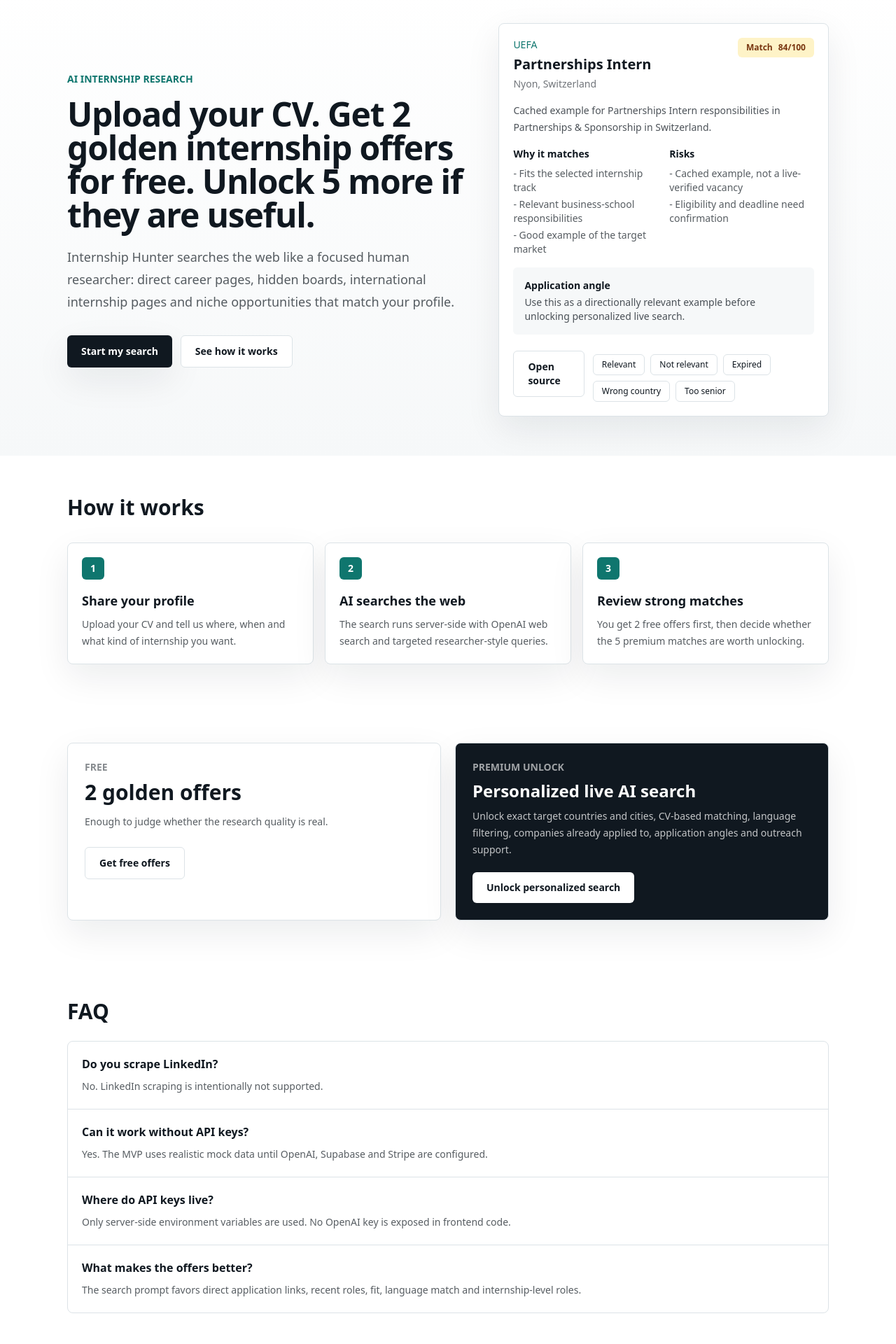
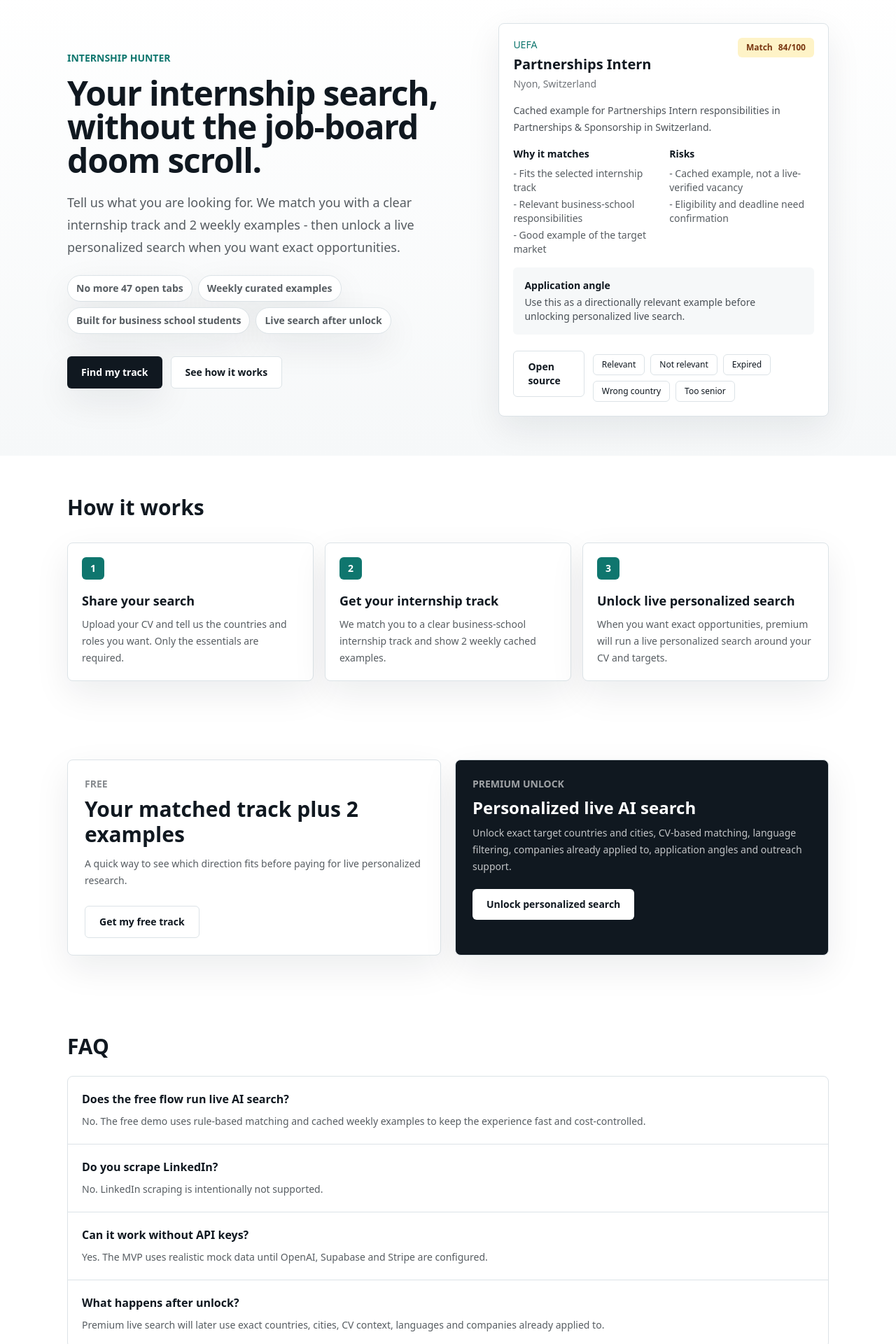
Before and after one commit to paulcuillerot-star/internshiphunter, a Next.js app: page / in a window 1280 px wide. Shown: the part 80-2000 px from the top of the page at 70% size. Built offline with nearby package versions, Linux system fonts and the light colour scheme.

Commit message:
Refresh landing page demo copy

```diff
--- a/app/page.tsx
+++ b/app/page.tsx
@@ -3,14 +3,97 @@ import { OfferCard } from "@/components/OfferCard";
 import { PricingCTA } from "@/components/PricingCTA";
 import { mockOffers } from "@/lib/mockData";
 
+const heroChips = [
+  "No more 47 open tabs",
+  "Weekly curated examples",
+  "Built for business school students",
+  "Live search after unlock"
+];
+
+const steps = [
+  ["1", "Share your search", "Upload your CV and tell us the countries and roles you want. Only the essentials are required."],
+  ["2", "Get your internship track", "We match you to a clear business-school internship track and show 2 weekly cached examples."],
+  ["3", "Unlock live personalized search", "When you want exact opportunities, premium will run a live personalized search around your CV and targets."]
+];
+
+const faqs = [
+  ["Does the free flow run live AI search?", "No. The free demo uses rule-based matching and cached weekly examples to keep the experience fast and cost-controlled."],
+  ["Do you scrape LinkedIn?", "No. LinkedIn scraping is intentionally not supported."],
+  ["Can it work without API keys?", "Yes. The MVP uses realistic mock data until OpenAI, Supabase and Stripe are configured."],
+  ["What happens after unlock?", "Premium live search will later use exact countries, cities, CV context, languages and companies already applied to."]
+];
+
 export default function HomePage() {
   return (
     <>
-      <section className="bg-gradient-to-b from-white to-mist"><div className="section grid gap-10 lg:grid-cols-[1.1fr_0.9fr] lg:items-center"><div><p className="text-sm font-semibold uppercase text-signal">AI internship research</p><h1 className="mt-4 max-w-3xl text-4xl font-bold tracking-tight text-ink sm:text-5xl">Upload your CV. Get 2 golden internship offers for free. Unlock 5 more if they are useful.</h1><p className="mt-5 max-w-2xl text-lg leading-8 text-ink/70">Internship Hunter searches the web like a focused human researcher: direct career pages, hidden boards, international internship pages and niche opportunities that match your profile.</p><div className="mt-8 flex flex-col gap-3 sm:flex-row"><Link href="/apply" className="button-primary">Start my search</Link><a href="#how" className="button-secondary">See how it works</a></div></div><OfferCard offer={mockOffers[0]} reportId="report_demo" /></div></section>
-      <section id="how" className="section"><h2 className="text-3xl font-bold text-ink">How it works</h2><div className="mt-8 grid gap-4 md:grid-cols-3">{[["1", "Share your profile", "Upload your CV and tell us where, when and what kind of internship you want."], ["2", "AI searches the web", "The search runs server-side with OpenAI web search and targeted researcher-style queries."], ["3", "Review strong matches", "You get 2 free offers first, then decide whether the 5 premium matches are worth unlocking."]].map(([step, title, body]) => <div key={step} className="rounded-lg border border-line bg-white p-5 shadow-soft"><span className="inline-flex h-8 w-8 items-center justify-center rounded-md bg-signal text-sm font-bold text-white">{step}</span><h3 className="mt-4 text-lg font-bold text-ink">{title}</h3><p className="mt-2 text-sm leading-6 text-ink/70">{body}</p></div>)}</div></section>
-      <section className="section grid gap-5 md:grid-cols-2"><div className="rounded-lg border border-line bg-white p-6 shadow-soft"><p className="text-sm font-semibold uppercase text-ink/50">Free</p><h2 className="mt-2 text-3xl font-bold text-ink">2 golden offers</h2><p className="mt-3 text-sm leading-6 text-ink/70">Enough to judge whether the research quality is real.</p><Link href="/apply" className="mt-6 button-secondary">Get free offers</Link></div><PricingCTA /></section>
-      <section className="section"><h2 className="text-3xl font-bold text-ink">FAQ</h2><div className="mt-6 divide-y divide-line rounded-lg border border-line bg-white">{[["Do you scrape LinkedIn?", "No. LinkedIn scraping is intentionally not supported."], ["Can it work without API keys?", "Yes. The MVP uses realistic mock data until OpenAI, Supabase and Stripe are configured."], ["Where do API keys live?", "Only server-side environment variables are used. No OpenAI key is exposed in frontend code."], ["What makes the offers better?", "The search prompt favors direct application links, recent roles, fit, language match and internship-level roles."]].map(([question, answer]) => <div key={question} className="p-5"><h3 className="font-semibold text-ink">{question}</h3><p className="mt-2 text-sm leading-6 text-ink/70">{answer}</p></div>)}</div></section>
-      <section className="section pt-4"><div className="rounded-lg bg-mist p-8 text-center"><h2 className="text-3xl font-bold text-ink">Find internships worth applying to.</h2><Link href="/apply" className="mt-6 button-primary">Upload my CV</Link></div></section>
+      <section className="bg-gradient-to-b from-white to-mist">
+        <div className="section grid gap-10 lg:grid-cols-[1.1fr_0.9fr] lg:items-center">
+          <div>
+            <p className="text-sm font-semibold uppercase text-signal">Internship Hunter</p>
+            <h1 className="mt-4 max-w-3xl text-4xl font-bold tracking-tight text-ink sm:text-5xl">
+              Your internship search, without the job-board doom scroll.
+            </h1>
+            <p className="mt-5 max-w-2xl text-lg leading-8 text-ink/70">
+              Tell us what you are looking for. We match you with a clear internship track and 2 weekly examples - then unlock a live personalized search when you want exact opportunities.
+            </p>
+            <div className="mt-6 flex flex-wrap gap-2">
+              {heroChips.map((chip) => (
+                <span key={chip} className="rounded-full border border-line bg-white px-3 py-2 text-sm font-semibold text-ink/70 shadow-soft">
+                  {chip}
+                </span>
+              ))}
+            </div>
+            <div className="mt-8 flex flex-col gap-3 sm:flex-row">
+              <Link href="/apply" className="button-primary">Find my track</Link>
+              <a href="#how" className="button-secondary">See how it works</a>
+            </div>
+          </div>
+          <OfferCard offer={mockOffers[0]} reportId="report_demo" />
+        </div>
+      </section>
+
+      <section id="how" className="section">
+        <h2 className="text-3xl font-bold text-ink">How it works</h2>
+        <div className="mt-8 grid gap-4 md:grid-cols-3">
+          {steps.map(([step, title, body]) => (
+            <div key={step} className="rounded-lg border border-line bg-white p-5 shadow-soft">
+              <span className="inline-flex h-8 w-8 items-center justify-center rounded-md bg-signal text-sm font-bold text-white">{step}</span>
+              <h3 className="mt-4 text-lg font-bold text-ink">{title}</h3>
+              <p className="mt-2 text-sm leading-6 text-ink/70">{body}</p>
+            </div>
+          ))}
+        </div>
+      </section>
+
+      <section className="section grid gap-5 md:grid-cols-2">
+        <div className="rounded-lg border border-line bg-white p-6 shadow-soft">
+          <p className="text-sm font-semibold uppercase text-ink/50">Free</p>
+          <h2 className="mt-2 text-3xl font-bold text-ink">Your matched track plus 2 examples</h2>
+          <p className="mt-3 text-sm leading-6 text-ink/70">A quick way to see which direction fits before paying for live personalized research.</p>
+          <Link href="/apply" className="mt-6 button-secondary">Get my free track</Link>
+        </div>
+        <PricingCTA />
+      </section>
+
+      <section className="section">
+        <h2 className="text-3xl font-bold text-ink">FAQ</h2>
+        <div className="mt-6 divide-y divide-line rounded-lg border border-line bg-white">
+          {faqs.map(([question, answer]) => (
+            <div key={question} className="p-5">
+              <h3 className="font-semibold text-ink">{question}</h3>
+              <p className="mt-2 text-sm leading-6 text-ink/70">{answer}</p>
+            </div>
+          ))}
+        </div>
+      </section>
+
+      <section className="section pt-4">
+        <div className="rounded-lg bg-mist p-8 text-center">
+          <h2 className="text-3xl font-bold text-ink">Find internships worth applying to.</h2>
+          <p className="mx-auto mt-3 max-w-xl text-sm leading-6 text-ink/70">Start with the free track. Upgrade later only when you want a personalized live search.</p>
+          <Link href="/apply" className="mt-6 button-primary">Start free</Link>
+        </div>
+      </section>
     </>
   );
 }
```
